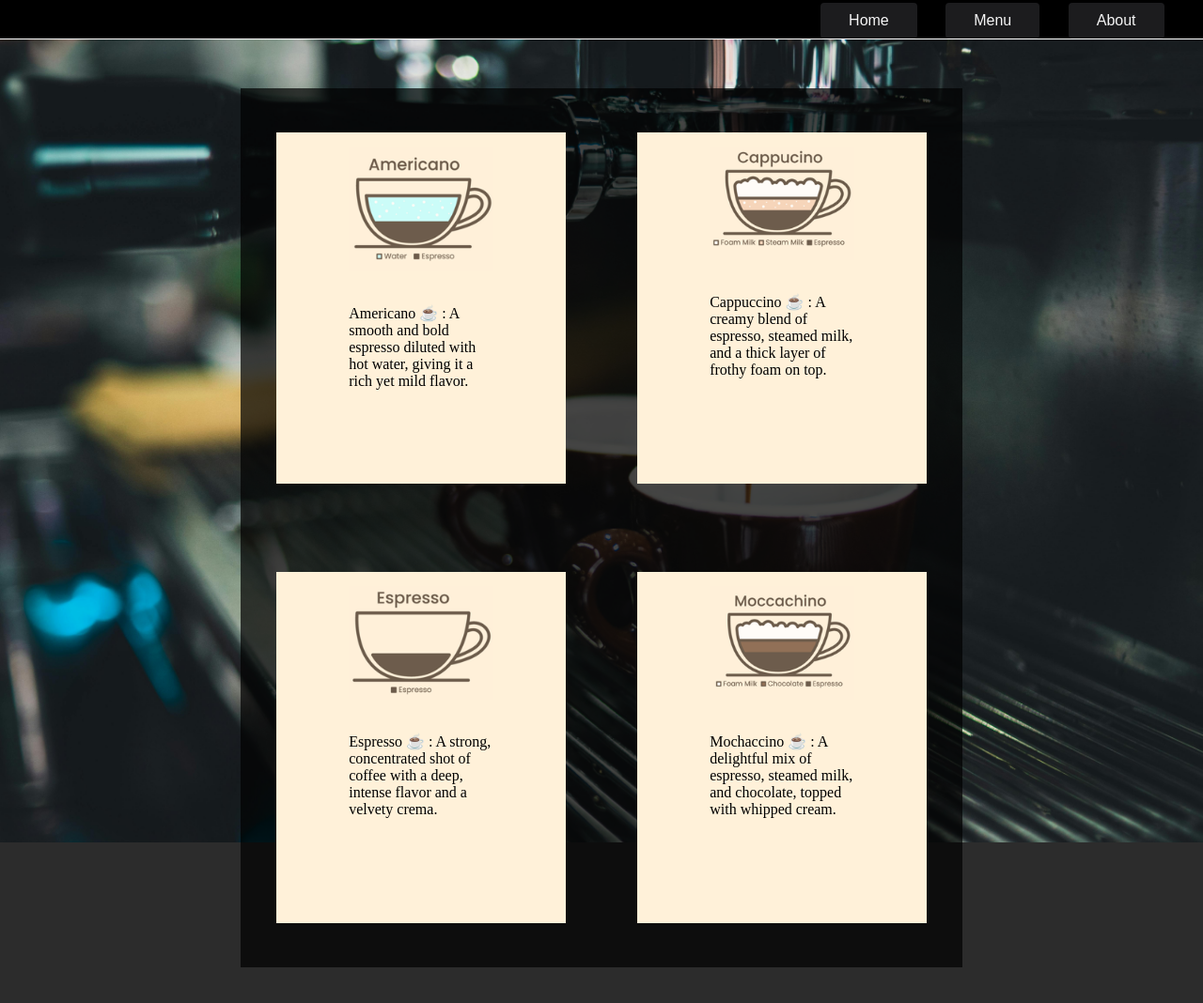
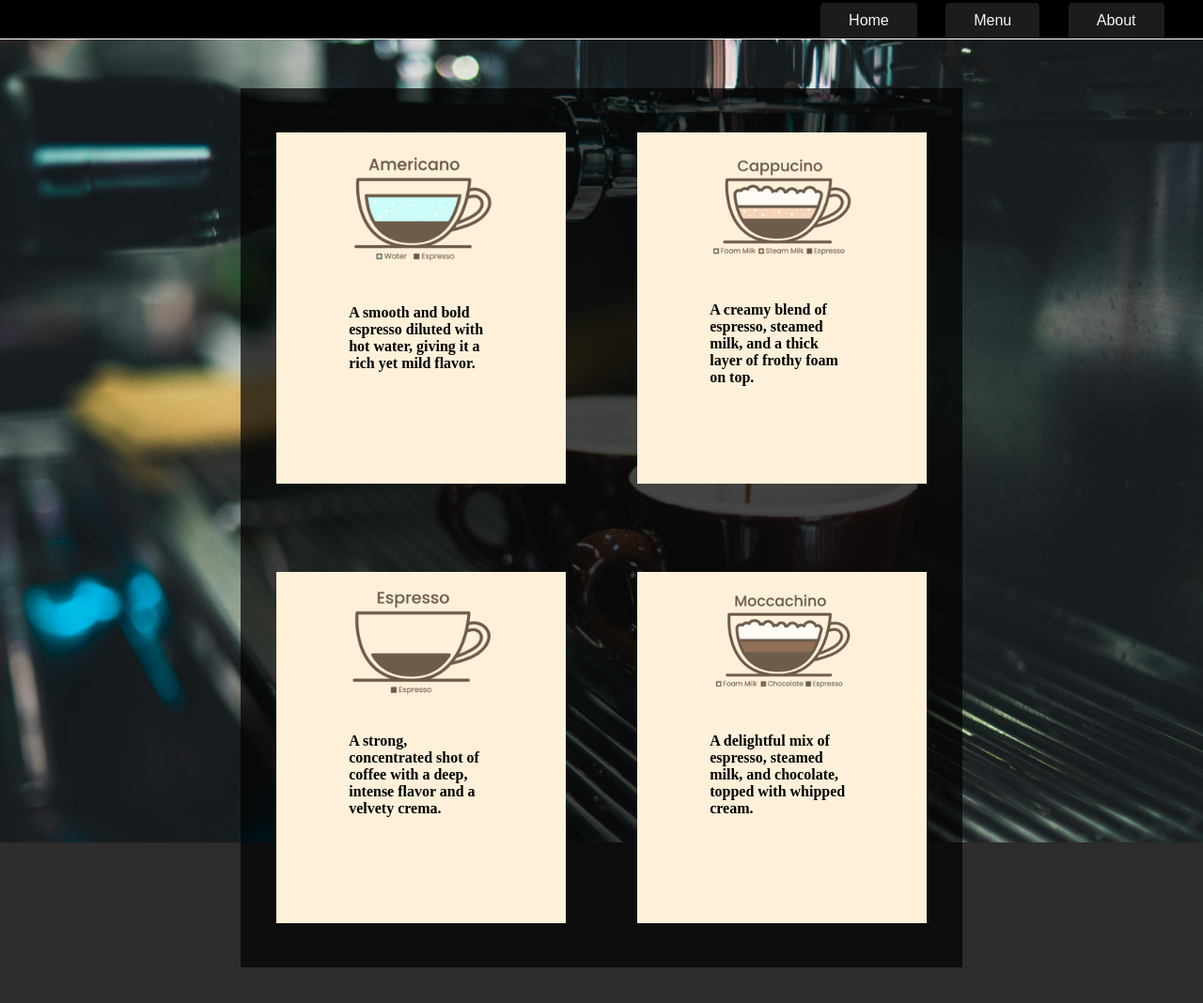
Before and after one commit to vasubhrdwj/Restaurant-Page, a website built with webpack: page src/template.html in a window 1280 px wide. Shown: the part 102-1170 px from the top of the page at 94% size. Built offline with nearby package versions, Linux system fonts and the light colour scheme.

Commit message:
completed the content for menu tab

```diff
--- a/src/menu.js
+++ b/src/menu.js
@@ -8,10 +8,14 @@ export default function menu() {
 
   const menuBox = document.createElement("div");
   const images = [p1, p2, p3, p4];
-  const t1 = `Americano ☕ : A smooth and bold espresso diluted with hot water, giving it a rich yet mild flavor.`;
-  const t2 = `Cappuccino ☕ : A creamy blend of espresso, steamed milk, and a thick layer of frothy foam on top.`;
-  const t3 = `Espresso ☕ : A strong, concentrated shot of coffee with a deep, intense flavor and a velvety crema.`;
-  const t4 = `Mochaccino ☕ : A delightful mix of espresso, steamed milk, and chocolate, topped with whipped cream.`;
+  const t1 = ` A smooth and bold espresso diluted with hot water, giving it a rich yet mild flavor.`;
+
+  const t2 = ` A creamy blend of espresso, steamed milk, and a thick layer of frothy foam on top.`;
+
+  const t3 = ` A strong, concentrated shot of coffee with a deep, intense flavor and a velvety crema.`;
+
+  const t4 = ` A delightful mix of espresso, steamed milk, and chocolate, topped with whipped cream.`;
+
   const txt = [t1, t2, t3, t4];
 
   menuBox.classList.add("menuBox");
--- a/src/style.css
+++ b/src/style.css
@@ -94,9 +94,15 @@ button:hover {
   color: black;
 }
 
+.dish:nth-child(2) > img {
+  margin-top: 8%;
+}
+
 .dish > p {
   width: 50%;
   margin: 10% 25% 0 25%;
+  font-size: 16px;
+  font-weight: bold;
 }
 
 .recipe-img {
--- a/src/template.html
+++ b/src/template.html
@@ -15,13 +15,6 @@
         <button>About</button>
       </nav>
     </header>
-    <div id="content">
-      <!-- <div class="menuBox">
-        <div class="dish"></div>
-        <div class="dish"></div>
-        <div class="dish"></div>
-        <div class="dish"></div>
-      </div> -->
-    </div>
+    <div id="content"></div>
   </body>
 </html>
```
